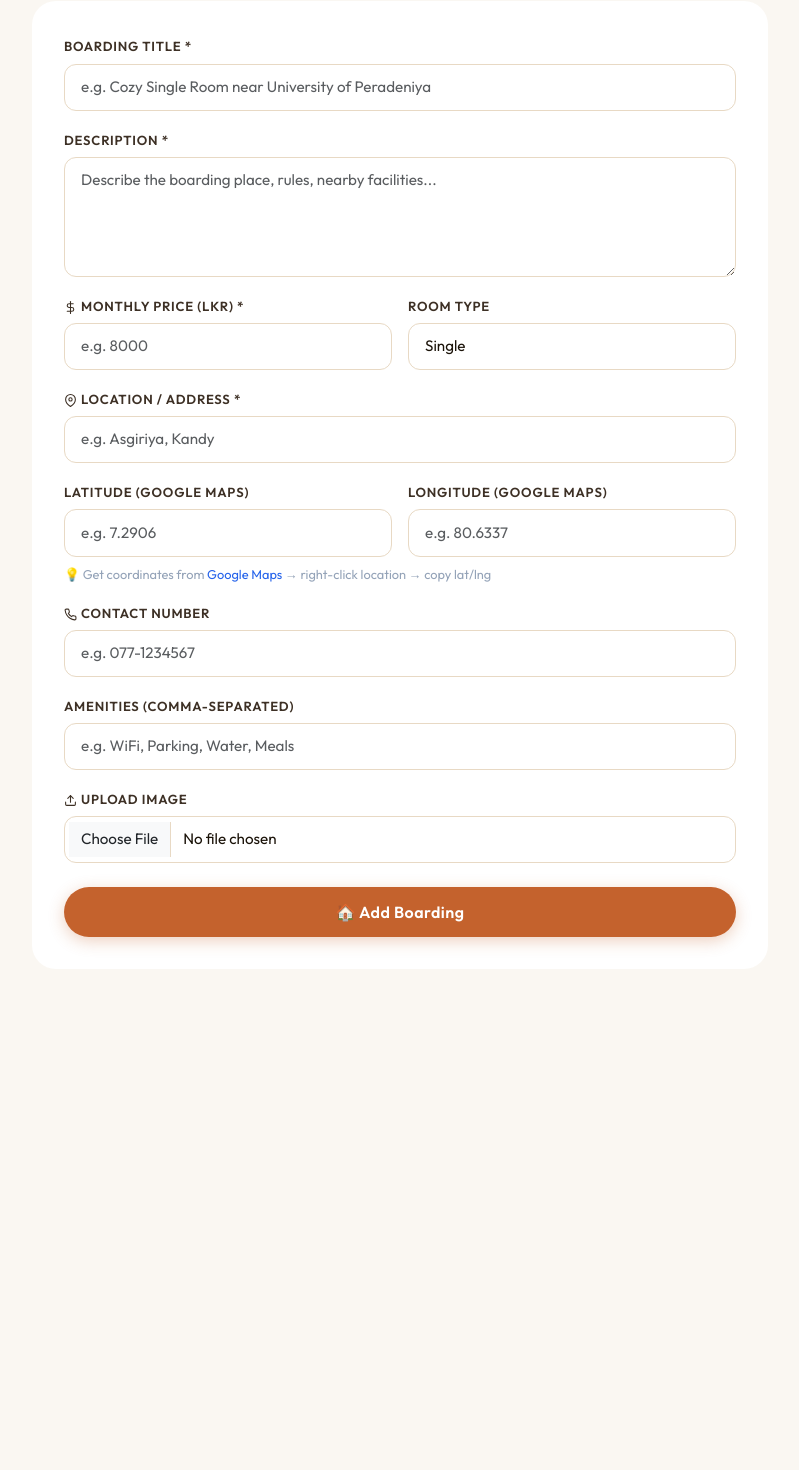
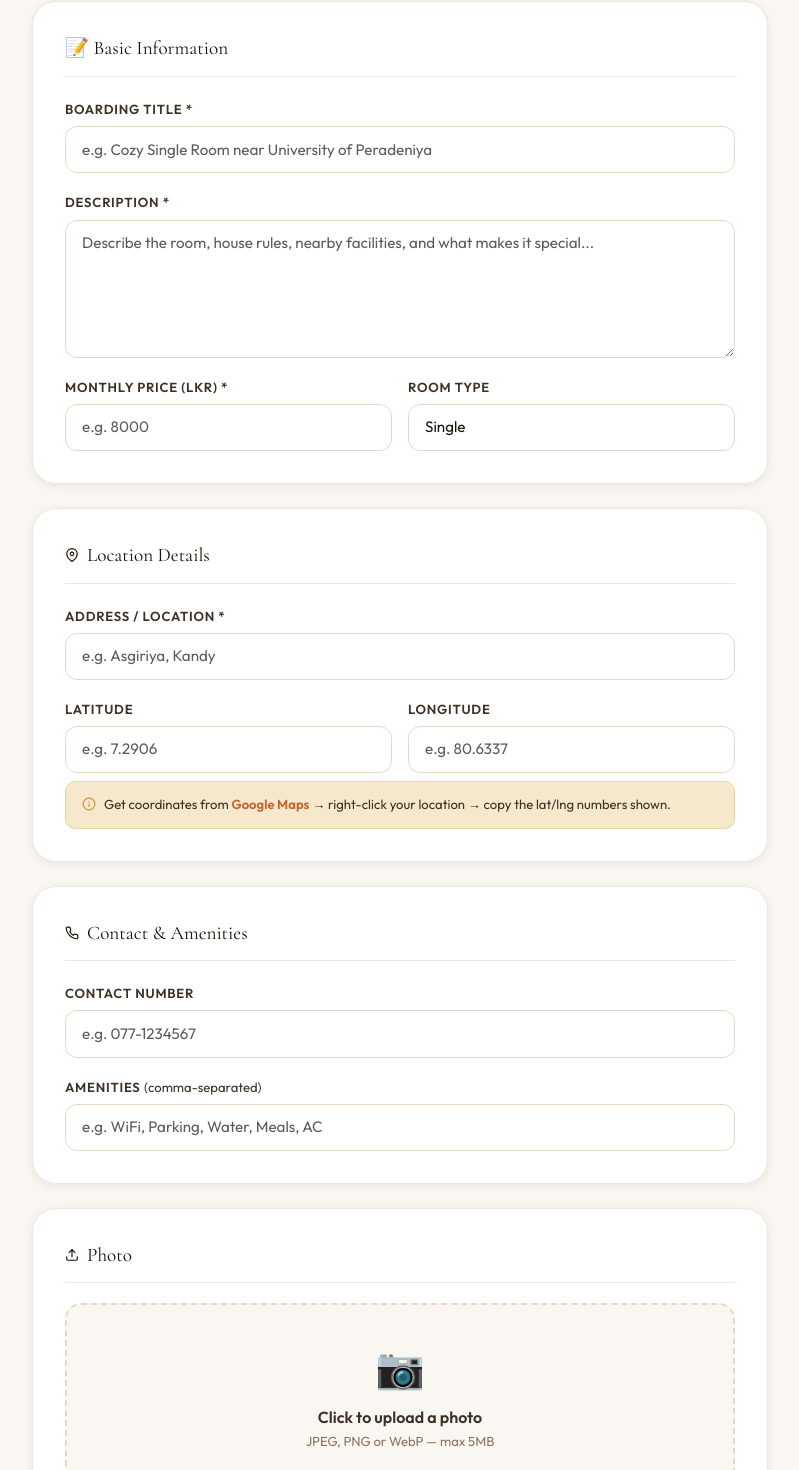
Before and after one commit to Ravindu200324511398/boarding-frontend, a React (Create React App) app: page /add in a window 1280 px wide. Shown: the part 300-1770 px from the top of the page, without its empty margins (240-1039 px from the left). Before the commit the page ends 1317 px from the top, so only its background shows below. Built offline with nearby package versions, Linux system fonts and the light colour scheme; sample sign-in values are in the browser's storage.

Commit message:
Refactor AddBoarding component for improved UI and user experience

```diff
--- a/src/pages/AddBoarding.jsx
+++ b/src/pages/AddBoarding.jsx
@@ -1,172 +1,150 @@
-// ============================================
-// Add Boarding Page
-// ============================================
 import React, { useState } from 'react';
 import { useNavigate } from 'react-router-dom';
-import { FiUpload, FiMapPin, FiDollarSign, FiPhone } from 'react-icons/fi';
+import { FiUpload, FiMapPin, FiPhone, FiInfo, FiCheck } from 'react-icons/fi';
 import api from '../api/axios';
 
 const AddBoarding = () => {
   const navigate = useNavigate();
-  const [form, setForm] = useState({
-    title: '', description: '', price: '', location: '',
-    lat: '', lng: '', roomType: 'Single', amenities: '', contact: '',
-  });
+  const [form, setForm] = useState({ title:'', description:'', price:'', location:'', lat:'', lng:'', roomType:'Single', amenities:'', contact:'' });
   const [image, setImage] = useState(null);
   const [preview, setPreview] = useState(null);
   const [loading, setLoading] = useState(false);
   const [error, setError] = useState('');
   const [success, setSuccess] = useState('');
 
-  const handleChange = (e) => {
-    setForm({ ...form, [e.target.name]: e.target.value });
-    setError('');
-  };
+  const handleChange = e => { setForm({...form,[e.target.name]:e.target.value}); setError(''); };
 
-  const handleImageChange = (e) => {
+  const handleImageChange = e => {
     const file = e.target.files[0];
     if (!file) return;
     setImage(file);
-    // Create preview URL
-    const url = URL.createObjectURL(file);
-    setPreview(url);
+    setPreview(URL.createObjectURL(file));
   };
 
-  const handleSubmit = async (e) => {
+  const handleSubmit = async e => {
     e.preventDefault();
-    setLoading(true);
-    setError('');
-    setSuccess('');
-
-    // Use FormData for multipart (image upload)
+    setLoading(true); setError(''); setSuccess('');
     const formData = new FormData();
-    Object.entries(form).forEach(([key, val]) => formData.append(key, val));
+    Object.entries(form).forEach(([k,v]) => formData.append(k,v));
     if (image) formData.append('image', image);
-
     try {
-      await api.post('/boardings', formData, {
-        headers: { 'Content-Type': 'multipart/form-data' },
-      });
-      setSuccess('Boarding added successfully! Redirecting...');
+      await api.post('/boardings', formData, { headers: { 'Content-Type': 'multipart/form-data' } });
+      setSuccess('Boarding listed successfully! Redirecting...');
       setTimeout(() => navigate('/'), 1500);
     } catch (err) {
-      setError(err.response?.data?.message || 'Failed to add boarding. Please try again.');
-    } finally {
-      setLoading(false);
-    }
+      setError(err.response?.data?.message || 'Failed to add boarding.');
+    } finally { setLoading(false); }
   };
 
   return (
-    <div>
+    <div style={{background:'var(--cream)',minHeight:'100vh'}}>
       <div className="page-header">
         <div className="container">
-          <h1>🏠 Add New Boarding</h1>
-          <p>Fill in the details to list your boarding place</p>
+          <h1>🏠 List a Boarding Place</h1>
+          <p>Fill in the details below to publish your listing</p>
         </div>
       </div>
 
-      <div className="container pb-5" style={{ maxWidth: 760 }}>
-        {error && <div className="alert-custom alert-danger-custom mb-3">{error}</div>}
-        {success && <div className="alert-custom alert-success-custom mb-3">{success}</div>}
+      <div className="container pb-5" style={{maxWidth:760}}>
+        {error && <div className="alert-custom alert-danger-custom mb-3">⚠️ {error}</div>}
+        {success && <div className="alert-custom alert-success-custom mb-3"><FiCheck /> {success}</div>}
 
-        <div style={{ background:'#fff', borderRadius:'var(--radius-lg)', padding:'2rem', boxShadow:'var(--shadow)', border:'1px solid var(--border)' }}>
         <form onSubmit={handleSubmit}>
-            {/* Title */}
+          {/* Basic Info */}
+          <div className="form-section">
+            <div className="form-section-title">📝 Basic Information</div>
             <div className="mb-3">
               <label className="form-label">Boarding Title *</label>
-              <input type="text" name="title" className="form-control" placeholder="e.g. Cozy Single Room near University of Peradeniya"
+              <input type="text" name="title" className="form-control"
+                placeholder="e.g. Cozy Single Room near University of Peradeniya"
                 value={form.title} onChange={handleChange} required />
             </div>
-
-            {/* Description */}
             <div className="mb-3">
               <label className="form-label">Description *</label>
-              <textarea name="description" className="form-control" rows={4}
-                placeholder="Describe the boarding place, rules, nearby facilities..."
+              <textarea name="description" className="form-control" rows={5}
+                placeholder="Describe the room, house rules, nearby facilities, and what makes it special..."
                 value={form.description} onChange={handleChange} required />
             </div>
-
-            <div className="row g-3 mb-3">
-              {/* Price */}
+            <div className="row g-3">
               <div className="col-md-6">
-                <label className="form-label"><FiDollarSign size={13} style={{marginRight:4}} />Monthly Price (LKR) *</label>
+                <label className="form-label">Monthly Price (LKR) *</label>
                 <input type="number" name="price" className="form-control" placeholder="e.g. 8000"
                   value={form.price} onChange={handleChange} required min="0" />
               </div>
-              {/* Room Type */}
               <div className="col-md-6">
                 <label className="form-label">Room Type</label>
                 <select name="roomType" className="form-select" value={form.roomType} onChange={handleChange}>
-                  <option>Single</option>
-                  <option>Double</option>
-                  <option>Triple</option>
-                  <option>Annex</option>
-                  <option>Other</option>
+                  {['Single','Double','Triple','Annex','Other'].map(t => <option key={t}>{t}</option>)}
                 </select>
+              </div>
             </div>
           </div>
 
           {/* Location */}
+          <div className="form-section">
+            <div className="form-section-title"><FiMapPin size={14} /> Location Details</div>
             <div className="mb-3">
-              <label className="form-label"><FiMapPin size={13} style={{marginRight:4}} />Location / Address *</label>
+              <label className="form-label">Address / Location *</label>
               <input type="text" name="location" className="form-control" placeholder="e.g. Asgiriya, Kandy"
                 value={form.location} onChange={handleChange} required />
             </div>
-
-            <div className="row g-3 mb-3">
-              {/* Latitude */}
+            <div className="row g-3 mb-2">
               <div className="col-md-6">
-                <label className="form-label">Latitude (Google Maps)</label>
+                <label className="form-label">Latitude</label>
                 <input type="number" name="lat" step="any" className="form-control" placeholder="e.g. 7.2906"
                   value={form.lat} onChange={handleChange} />
               </div>
-              {/* Longitude */}
               <div className="col-md-6">
-                <label className="form-label">Longitude (Google Maps)</label>
+                <label className="form-label">Longitude</label>
                 <input type="number" name="lng" step="any" className="form-control" placeholder="e.g. 80.6337"
                   value={form.lng} onChange={handleChange} />
               </div>
             </div>
+            <div style={{background:'var(--gold-light)',border:'1px solid #e8d5a0',borderRadius:'10px',padding:'0.8rem 1rem',fontSize:'0.82rem',color:'var(--ink-soft)',display:'flex',alignItems:'flex-start',gap:'0.5rem'}}>
+              <FiInfo size={14} style={{marginTop:'0.1rem',flexShrink:0,color:'var(--gold)'}} />
+              <span>Get coordinates from <a href="https://maps.google.com" target="_blank" rel="noreferrer" style={{color:'var(--terracotta)',fontWeight:600}}>Google Maps</a> → right-click your location → copy the lat/lng numbers shown.</span>
+            </div>
+          </div>
 
-            <p style={{ fontSize:'0.8rem', color:'#94a3b8', marginTop:'-0.5rem', marginBottom:'1rem' }}>
-              💡 Get coordinates from <a href="https://maps.google.com" target="_blank" rel="noreferrer" style={{color:'#2563eb'}}>Google Maps</a> → right-click location → copy lat/lng
-            </p>
-
-            {/* Contact */}
+          {/* Contact & Amenities */}
+          <div className="form-section">
+            <div className="form-section-title"><FiPhone size={14} /> Contact & Amenities</div>
             <div className="mb-3">
-              <label className="form-label"><FiPhone size={13} style={{marginRight:4}} />Contact Number</label>
+              <label className="form-label">Contact Number</label>
               <input type="text" name="contact" className="form-control" placeholder="e.g. 077-1234567"
                 value={form.contact} onChange={handleChange} />
             </div>
-
-            {/* Amenities */}
-            <div className="mb-3">
-              <label className="form-label">Amenities (comma-separated)</label>
+            <div className="mb-0">
+              <label className="form-label">Amenities <span style={{fontWeight:400,textTransform:'none',letterSpacing:0}}>(comma-separated)</span></label>
               <input type="text" name="amenities" className="form-control"
-                placeholder="e.g. WiFi, Parking, Water, Meals"
+                placeholder="e.g. WiFi, Parking, Water, Meals, AC"
                 value={form.amenities} onChange={handleChange} />
+            </div>
           </div>
 
           {/* Image Upload */}
-            <div className="mb-4">
-              <label className="form-label"><FiUpload size={13} style={{marginRight:4}} />Upload Image</label>
-              <input type="file" className="form-control" accept="image/*" onChange={handleImageChange} />
-              {preview && (
-                <div className="mt-2">
-                  <img src={preview} alt="Preview" style={{ width:'100%', maxHeight:220, objectFit:'cover', borderRadius:10 }} />
+          <div className="form-section">
+            <div className="form-section-title"><FiUpload size={14} /> Photo</div>
+            <label htmlFor="imgUpload" style={{cursor:'pointer',display:'block'}}>
+              <div className="image-upload-area">
+                {preview
+                  ? <img src={preview} alt="Preview" style={{width:'100%',maxHeight:260,objectFit:'cover',borderRadius:10}} />
+                  : <>
+                    <div style={{fontSize:'2.5rem',marginBottom:'0.5rem'}}>📷</div>
+                    <div style={{fontWeight:600,color:'var(--ink-soft)',marginBottom:'0.2rem'}}>Click to upload a photo</div>
+                    <div style={{fontSize:'0.82rem',color:'var(--muted)'}}>JPEG, PNG or WebP — max 5MB</div>
+                  </>}
               </div>
-              )}
+            </label>
+            <input id="imgUpload" type="file" accept="image/*" onChange={handleImageChange} style={{display:'none'}} />
           </div>
 
           {/* Submit */}
           <button type="submit" className="btn-primary-custom w-100 justify-content-center" disabled={loading}
-              style={{ padding:'0.8rem', fontSize:'1rem' }}>
-              {loading ? (
-                <><span className="spinner-border spinner-border-sm me-2" />Adding Boarding...</>
-              ) : '🏠 Add Boarding'}
+            style={{padding:'0.95rem',fontSize:'1rem',borderRadius:'14px',boxShadow:'0 8px 24px rgba(196,98,45,0.35)'}}>
+            {loading ? <><span className="spinner-border spinner-border-sm me-2" />Publishing...</> : '🏠 Publish Listing'}
           </button>
         </form>
-        </div>
       </div>
     </div>
   );
```
Lines whose indentation alone changed are shown as unchanged.
